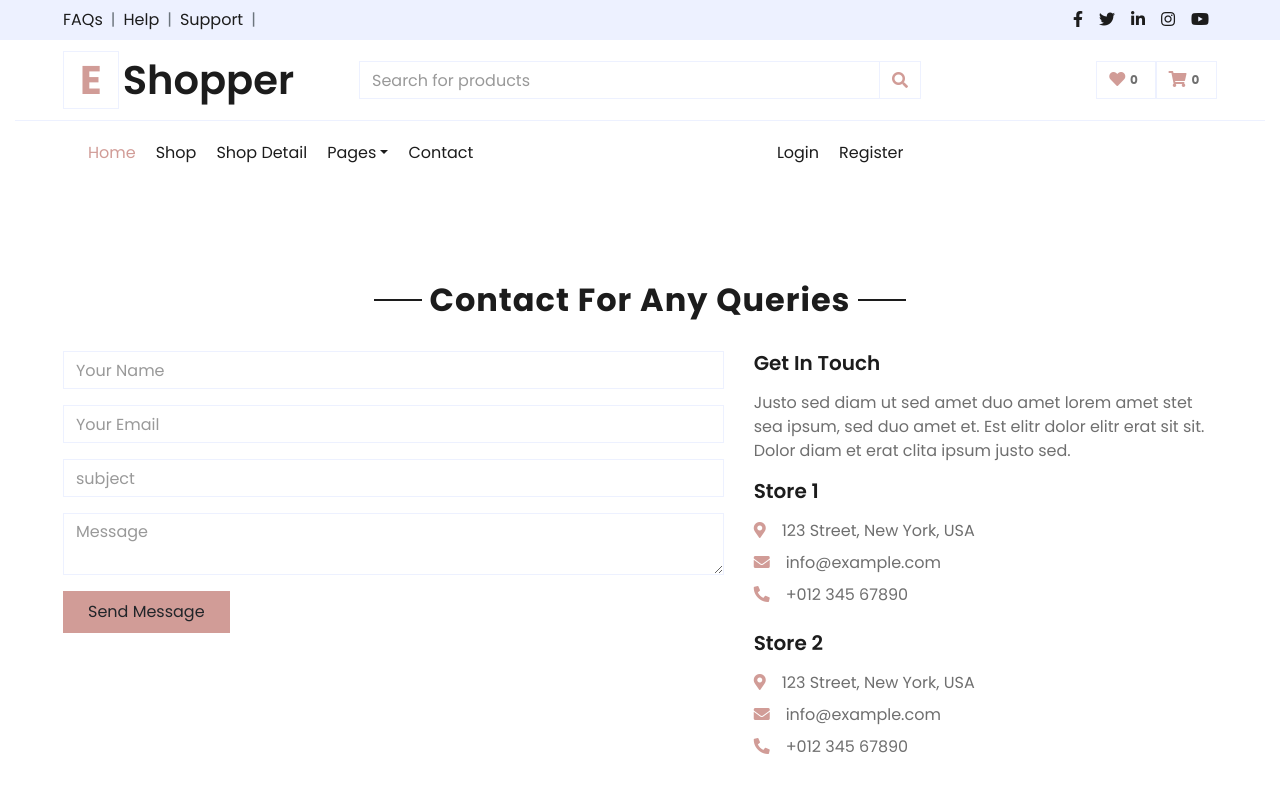
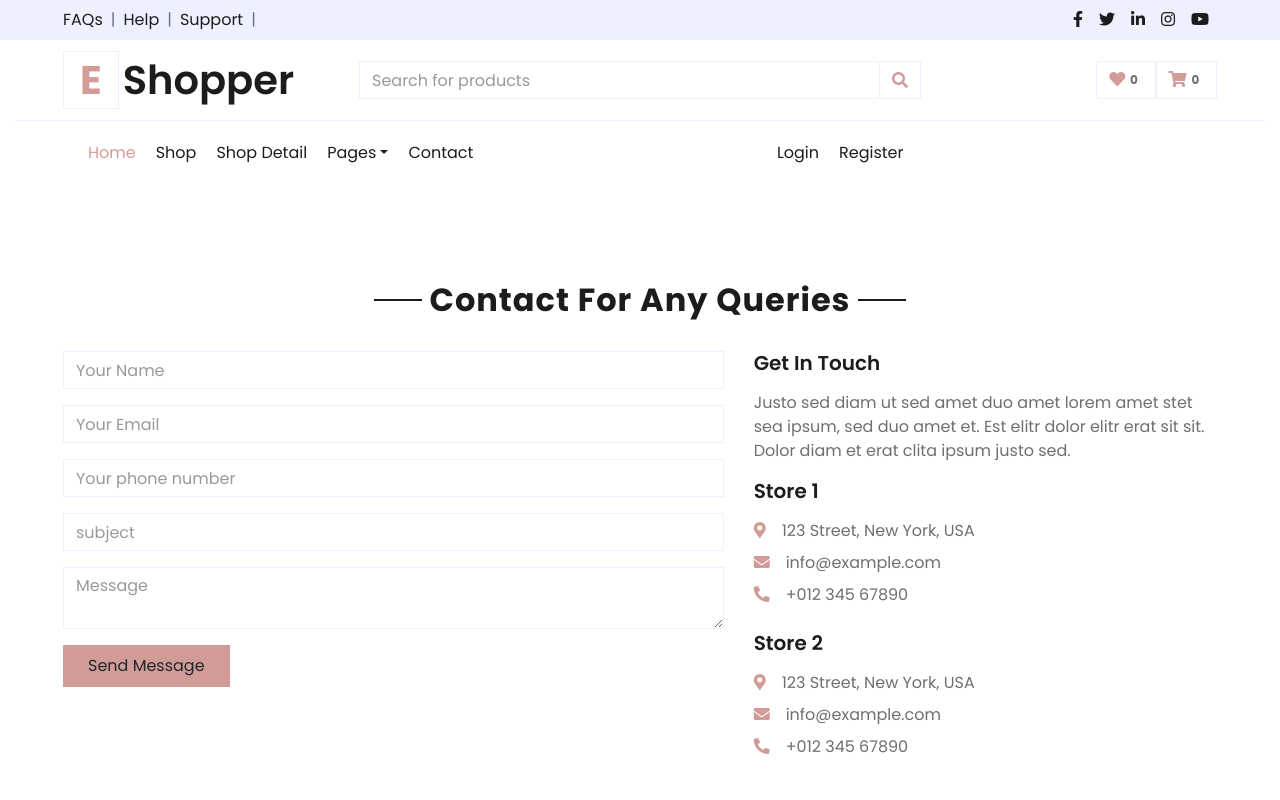
Before and after one commit to akadudeshmukh/mulyankan, a Next.js app in the folder headstart/: page /contact in a window 1280 px wide. Shown: the top 800 px of the page. Built offline with nearby package versions, Linux system fonts and the light colour scheme; no server answers.

Commit message:
Contact us token rename

```diff
--- a/headstart/components/PageComponents/ContactUs.tsx
+++ b/headstart/components/PageComponents/ContactUs.tsx
@@ -8,17 +8,19 @@ const ContactUsForm = ({ success }: { success: () => void }) => {
 
     // Get data from the form.
     const data = {
-      name: event.target.name.value,
+      full_name: event.target.full_name.value,
       email: event.target.email.value,
-      subject: event.target.subject.value,
+      topic: event.target.topic.value,
       message: event.target.message.value,
+      phone_number: event.target.phone_number.value,
     };
 
     // Send the data to the server in JSON format.
     const JSONdata = JSON.stringify(data);
 
     // API endpoint where we send form data.
-    const endpoint = "https://sample-apis.azurewebsites.net/api/open/subscribe";
+    const endpoint =
+      "https://sample-apis.azurewebsites.net/api/open/contact-us";
 
     // Form the request for sending data to the server.
     const options = {
@@ -61,7 +63,7 @@ const ContactUsForm = ({ success }: { success: () => void }) => {
             >
               <div className="control-group">
                 <input
-                  id="name"
+                  id="full_name"
                   className="form-control"
                   placeholder="Your Name"
                   type="text"
@@ -85,7 +87,19 @@ const ContactUsForm = ({ success }: { success: () => void }) => {
               </div>
               <div className="control-group">
                 <input
-                  id="subject"
+                  id="phone_number"
+                  className="form-control"
+                  placeholder="Your phone number"
+                  type="phone number"
+                  required
+                  name="Your phone number"
+                />
+
+                <p className="help-block text-danger"></p>
+              </div>
+              <div className="control-group">
+                <input
+                  id="topic"
                   className="form-control"
                   placeholder="subject"
                   type="text"
```
